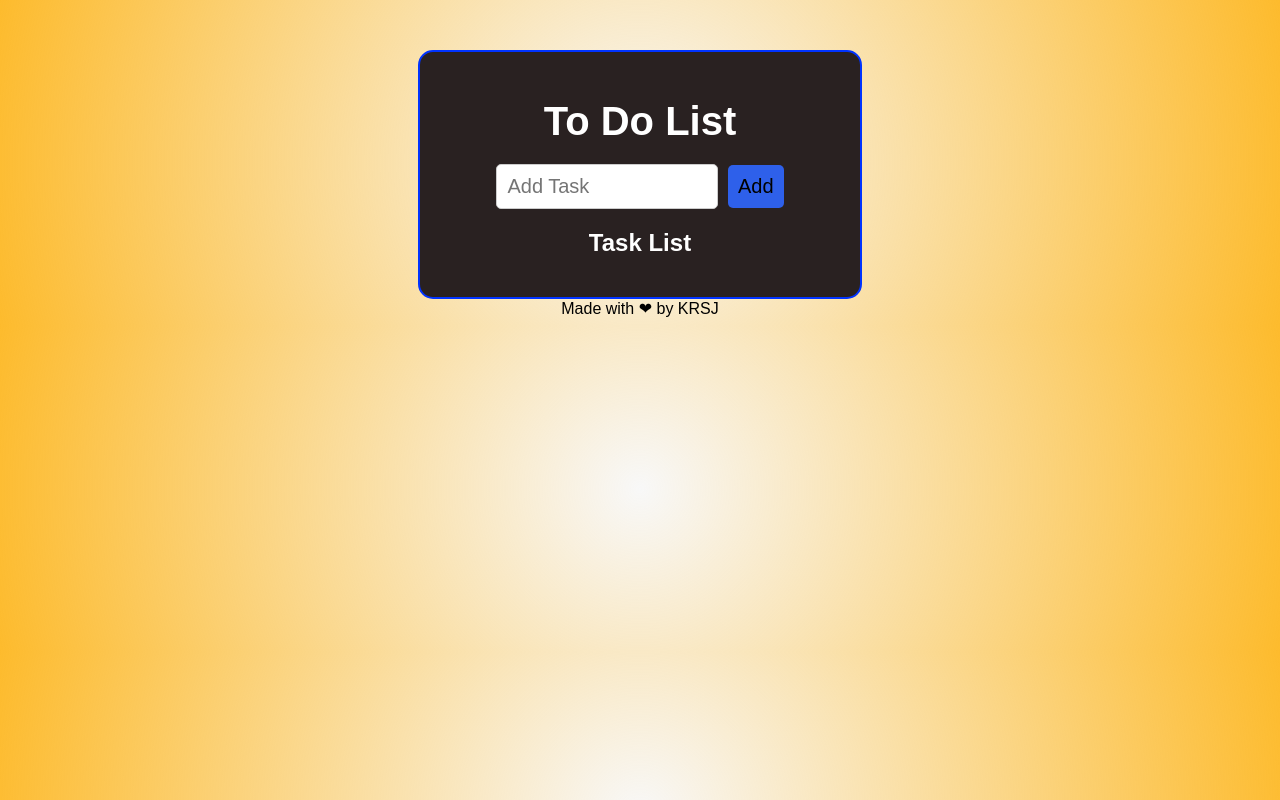
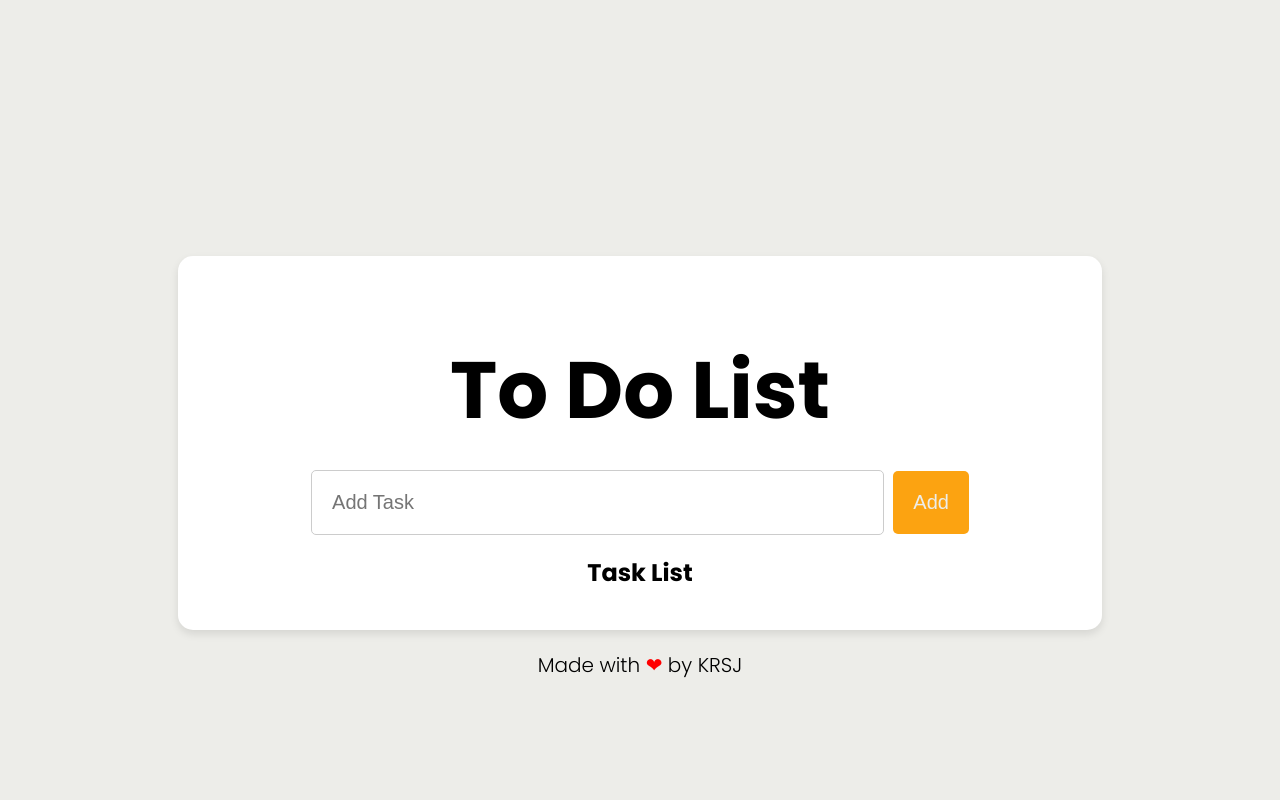
Before and after one commit to JhalaKanishk/KRSJ_App, a plain HTML site: page index.html in a window 1280 px wide. Drawn offline with Linux system fonts and the light colour scheme.

Commit message:
Update style.css

```diff
--- a/style.css
+++ b/style.css
@@ -1,32 +1,26 @@
 body {
-    background: rgb(0,0,0);
-    background: radial-gradient(circle, rgba(0,0,0,0.028124999999999956) 0%, rgba(253,187,45,1) 100%);
-    font-family: Arial, sans-serif;
+  background: #edede9;
+  font-family: "Poppins", sans-serif;
+  font-weight: 300;
+  font-style: normal;
   text-align: center;
-    margin-top: 50px;
+  margin-top: 20%;
 }
 
 #todo-container {
-    background: rgb(41, 33, 33);
-    width: 400px;
+  background: #fff;
+  font-family: "Poppins", sans-serif;
+  width: 70%;
   margin: 0 auto;
-    border: 2px solid #0033ff;
   padding: 20px;
-    color: white;
+  color: #000;
   border-radius: 15px;
+  box-shadow: 0 4px 8px rgba(0, 0, 0, 0.1);
 }
-  #todo-container {
-    background: rgb(41, 33, 33);
-    width: 400px;
-    margin: 0 auto;
-    border: 2px solid #0033ff;
-    padding: 20px;
-    color: white;
-    border-radius: 15px;
-  }
+
 #header {
   margin: 5px;
-    font-size: 20px;
+  font-size: 40px;
   text-align: center;
 }
 
@@ -35,10 +29,11 @@ body {
 }
 
 #input-box {
-    width: 200px;
-    padding: 10px;
+  width: 60%;
+  padding: 20px;
   border: 1px solid #ccc;
   border-radius: 5px;
+  outline: none;
   margin-right: 5px;
   font-size: 20px;
 }
@@ -47,39 +42,40 @@ body {
   font-size: 20px;
   cursor: pointer;
   transition: 0.4s;
-    padding: 10px;
+  padding: 20px;
   border: none;
+  color: #edede9;
   border-radius: 5px;
-    background-color: #2e60ea;
+  background-color: #fca311;
 }
 
 #input-button:hover {
-    background-color: #9eb7fd;
+  background-color: rgb(250, 197, 113);
 }
+
 ul {
   list-style: none;
   padding: 0;
   margin-top: 20px;
-    text-align:left;
-
+  text-align: left;
 }
 
 li {
-  border: 1px solid white;
+  border: 1px solid #cccccc;
+  background: #fff;
   border-radius: 5px;
   margin-bottom: 10px;
   padding: 10px;
-  margin-top: 10px;
+  margin-top: 10px
 }
 
 .edit-btn, .delete-btn {
    float: right;
-    color:crimson;
+  color: #00a8e8;
+  border-radius: 10px;
   cursor: pointer;
-    margin: 3px 5px;
+  margin-left: 50px;
   border: none;
-    padding: 3px 5px;
-    background: none;
 }
 
 .completed {
@@ -87,3 +83,12 @@ body {
   color: gray;
   border: 1px solid gray;
 }
+#footer {
+  margin-top: 20px;
+  font-size: 20px;
+  color: #000;
+}
+
+#footer span {
+  color: #ff0000;
+}
```
Lines whose indentation alone changed are shown as unchanged.
